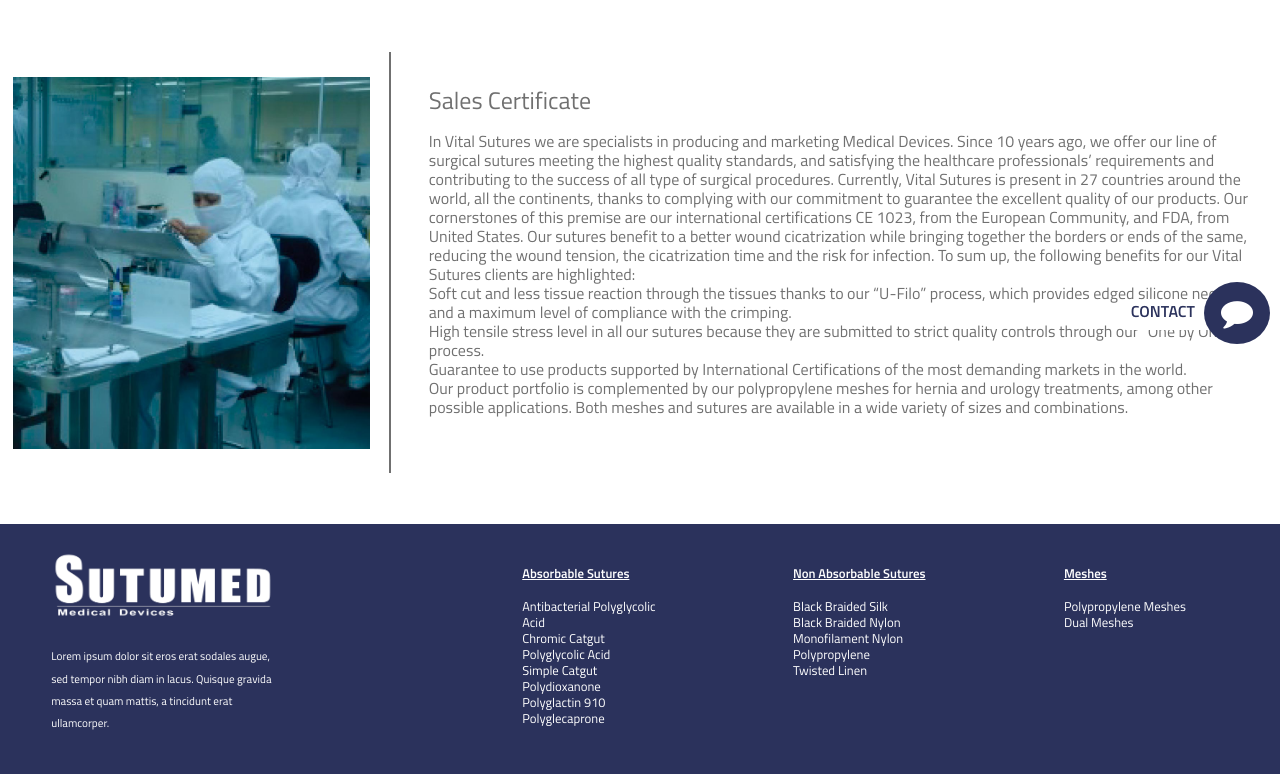
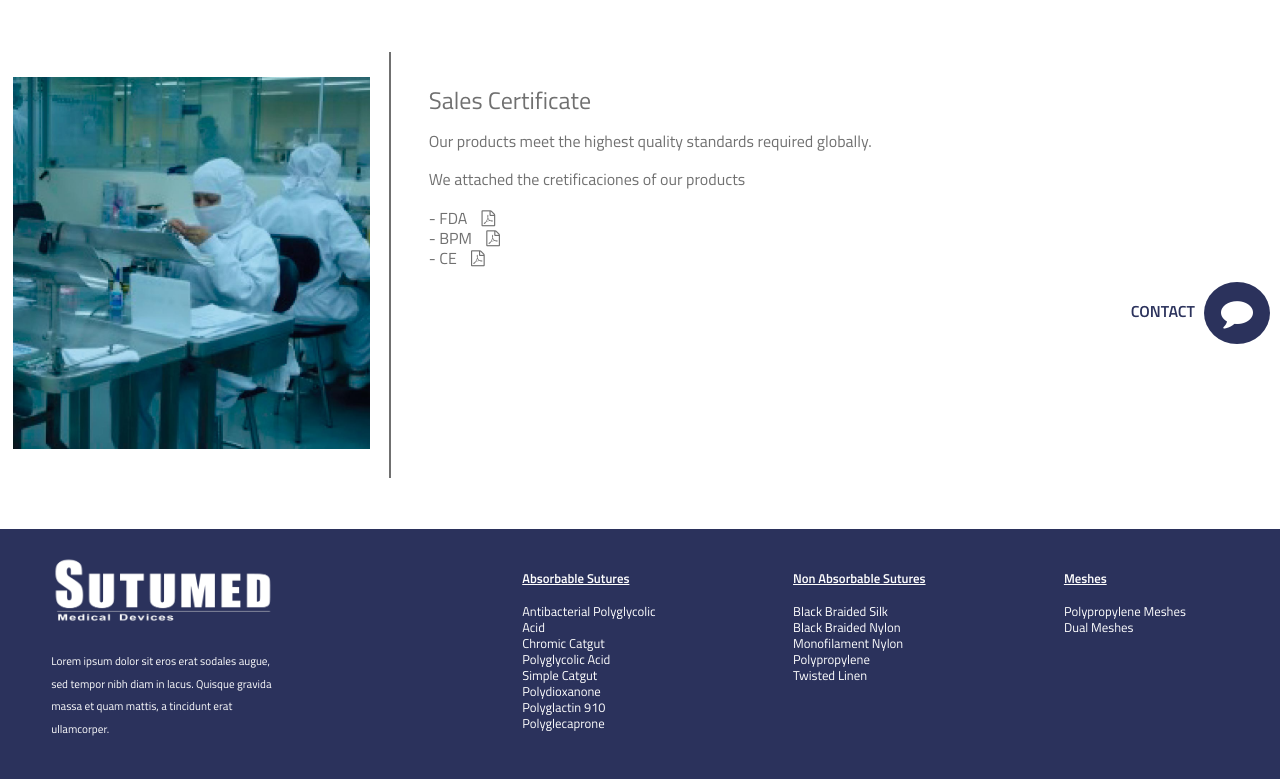
Before and after one commit to BRANDEMMA/sutumed, a PHP site: page /certificaciones.php in a window 1280 px wide. Shown: the part 451-1230 px from the top of the page. Run offline with PHP 8.4, Linux system fonts and the light colour scheme; some libraries are stand-ins or nearby versions.

Commit message:
certificaciones listo

```diff
--- a/certificaciones.php
+++ b/certificaciones.php
@@ -58,15 +58,19 @@
 		<div class="img-noticia2">
 			<img src="img/expodent.jpg">
 		</div>
-		<div class="texto-noticia">
+		<div class="texto-noticia2">
 			<h3>Sales  Certificate</h3>
 			<!-- <p class="subtitulo">Santiago de chile - CHILE</p> -->
 
-			<p>In Vital Sutures we are specialists in producing and marketing Medical Devices. Since 10 years ago, we offer our line of surgical sutures meeting the highest quality standards, and satisfying the healthcare professionals’ requirements and contributing to the success of all type of surgical procedures. Currently, Vital Sutures is present in 27 countries around the world, all the continents, thanks to complying with our commitment to guarantee the excellent quality of our products. Our cornerstones of this premise are our international certifications CE 1023, from the European Community, and FDA, from United States. Our sutures benefit to a better wound cicatrization while bringing together the borders or ends of the same, reducing the wound tension, the cicatrization time and the risk for infection. To sum up, the following benefits for our Vital Sutures clients are highlighted:<br>
-			Soft cut and less tissue reaction through the tissues thanks to our “U-Filo” process, which provides edged silicone needles and a maximum level of compliance with the crimping.<br>
-			High tensile stress level in all our sutures because they are submitted to strict quality controls through our “One by One” process.<br>
-			Guarantee to use products supported by International Certifications of the most demanding markets in the world.<br>
-			Our product portfolio is complemented by our polypropylene meshes for hernia and urology treatments, among other possible applications. Both meshes and sutures are available in a wide variety of sizes and combinations.</p>
+			<p>Our products meet the highest quality standards required globally.<br><br>
+
+			We attached the cretificaciones of our products<br><br>
+
+			- FDA &nbsp;&nbsp;&nbsp;<a href=""><i class="fa fa-file-pdf-o" aria-hidden="true"></i></a> <br>
+			- BPM &nbsp;&nbsp;&nbsp;<a href=""><i class="fa fa-file-pdf-o" aria-hidden="true"></i></a> <br>
+			- CE &nbsp;&nbsp;&nbsp;<a href=""><i class="fa fa-file-pdf-o" aria-hidden="true"></i></a> <br>
+
+			</p>
 		</div>
 
 		<div class="clear"></div>
--- a/css/estilos.css
+++ b/css/estilos.css
@@ -1026,12 +1026,36 @@ header{
 
 /*--==================== ESTILOS DE LA SECCION EXPODENT (INICIA)========================--*/
 .img-noticia2{
+	border-right: 2px solid #707070;
 	float: left;
-	padding-top: 2%;
+	padding: 2% 0;
 	width: 30%;
 }
 .img-noticia2 img{
 	width: 95%;
+}
+.texto-noticia2{
+	color: #707070;
+	float: left;
+	font-family: "Titillium-Regular";
+	padding: 3% 0 3% 3%;
+	width: 66.5%;
+}
+.texto-noticia2 h3{
+	font-size: 1.5em;
+    font-weight: lighter;
+    margin: 0;
+}
+.texto-noticia2 .subtitulo{
+	margin-top: 0;
+}
+.texto-noticia2 .detalles{
+	margin-bottom: 3%;
+	padding-left: 2%;
+}
+.texto-noticia2 a{
+	color: #707070;
+	text-decoration: none;
 }
 /*--==================== ESTILOS DE LA SECCION EXPODENT (TERMINA)========================--*/
 
```
